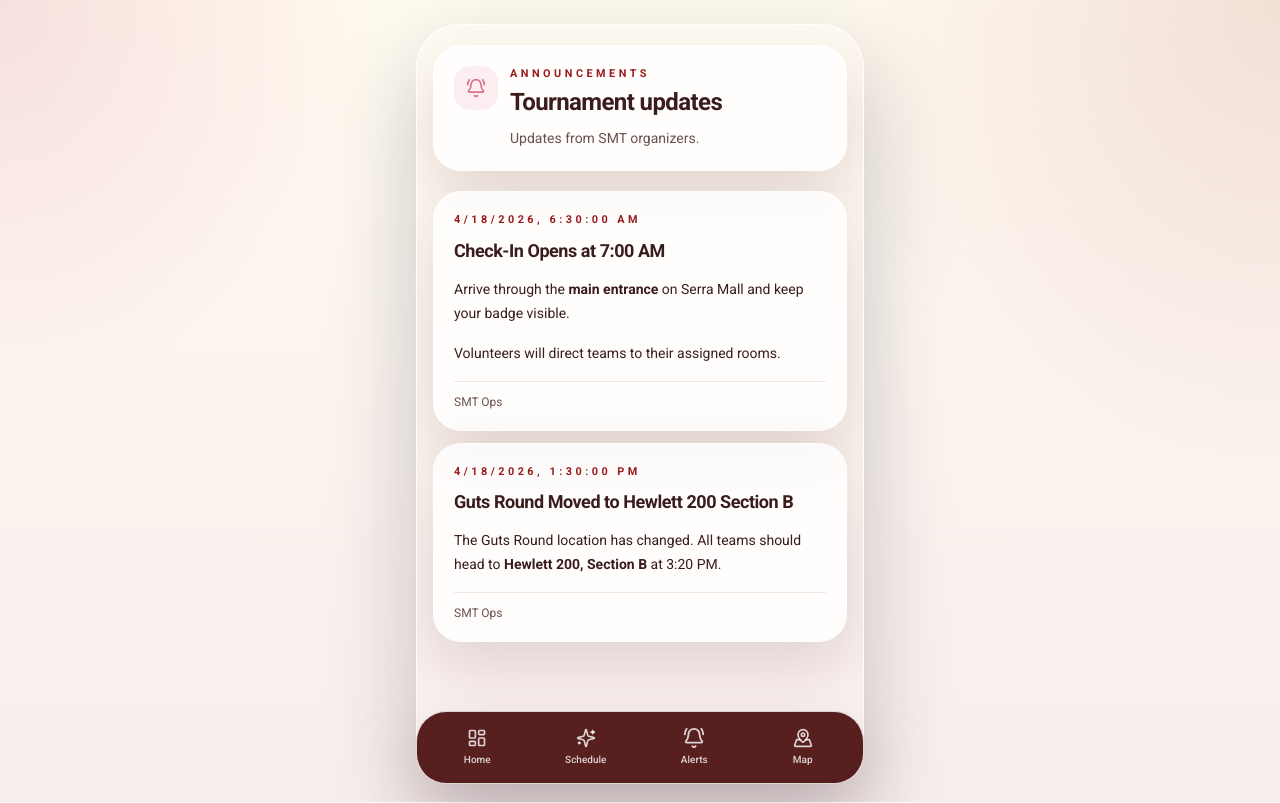
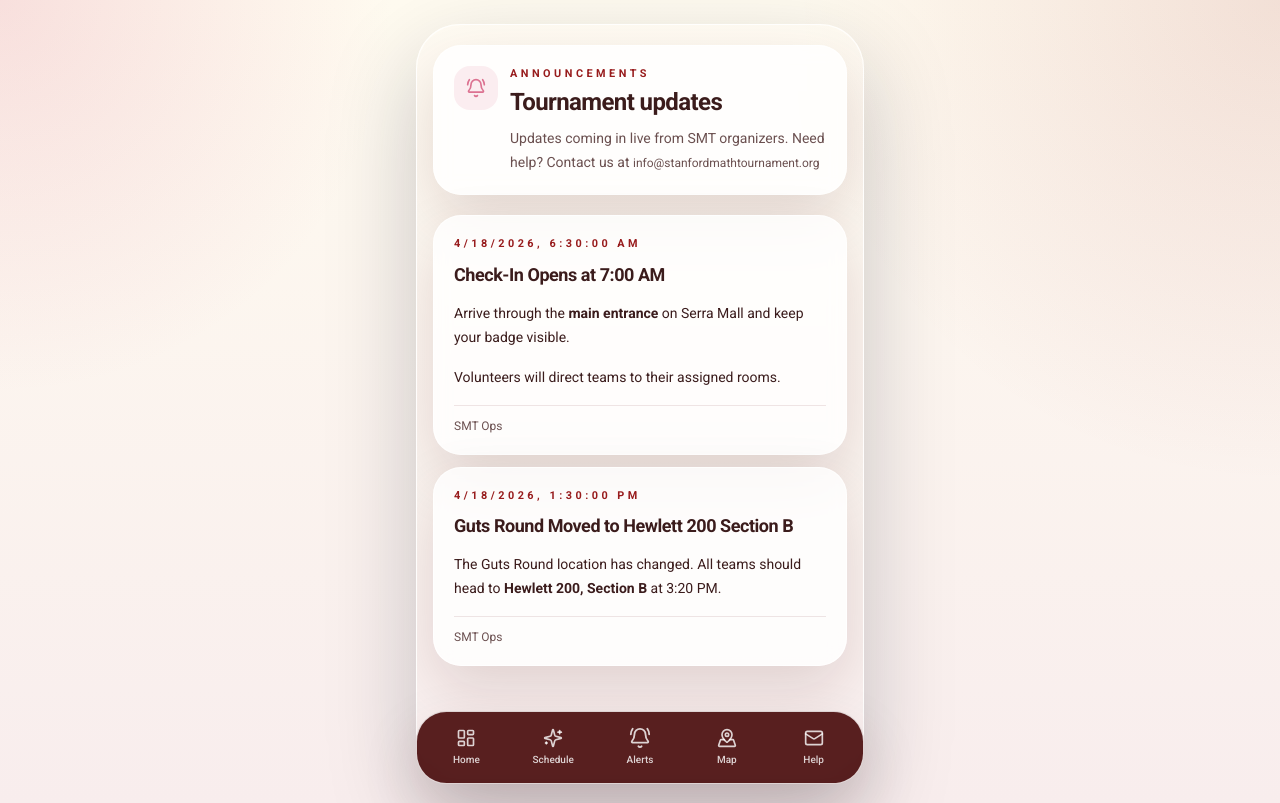
Before and after one commit to anishanne/participants, a Next.js app: page /announcements in a window 1280 px wide. Built offline with nearby package versions, Linux system fonts and the light colour scheme; no server answers; the database is empty.

Commit message:
add contact us

```diff
--- a/app/(admin)/admin/denied/page.tsx
+++ b/app/(admin)/admin/denied/page.tsx
@@ -24,9 +24,15 @@ export default async function AdminDeniedPage() {
             Access Denied
           </h1>
           <p className="text-sm text-[color:var(--ink-soft)]">
-            Your admin access request was denied. Contact the tournament organizers if you believe this is an error.
+            Your admin access request was denied.
           </p>
         </div>
+        <a
+          href="mailto:info@stanfordmathtournament.org"
+          className="inline-flex w-full items-center justify-center rounded-2xl bg-[color:var(--crimson)] px-4 py-3 text-sm font-semibold text-white transition hover:brightness-105"
+        >
+          Contact Us
+        </a>
         <a
           href="/api/auth/logout"
           className="inline-flex w-full items-center justify-center rounded-2xl border border-[color:var(--line)] px-4 py-3 text-sm font-medium text-[color:var(--ink)] transition hover:bg-white/90"
--- a/components/announcements-feed.tsx
+++ b/components/announcements-feed.tsx
@@ -17,14 +17,17 @@ export function AnnouncementsFeed() {
           <div>
             <p className="eyebrow">Announcements</p>
             <h1 className="section-title mt-1">Tournament updates</h1>
-            <p className="body-copy mt-2">Updates from SMT organizers.</p>
+            <p className="body-copy mt-2">Updates coming in live from SMT organizers. Need help? Contact us at <a href="mailto:info@stanfordmathtournament.org" className="text-xs text-[color:var(--ink-soft)] hover:underline">info@stanfordmathtournament.org</a></p>
           </div>
         </div>
       </section>
 
       {announcements.length === 0 ? (
-        <section className="panel-muted p-5 text-center">
+        <section className="panel-muted p-5 text-center space-y-2">
           <p className="text-sm text-[color:var(--ink-soft)]">No announcements yet. Check back closer to tournament day.</p>
+          <a href="mailto:info@stanfordmathtournament.org" className="text-xs text-[color:var(--ink-soft)] hover:underline">
+            Questions? Contact us at info@stanfordmathtournament.org
+          </a>
         </section>
       ) : (
         <section className="space-y-3">
--- a/components/bottom-nav.tsx
+++ b/components/bottom-nav.tsx
@@ -2,7 +2,7 @@
 
 import Link from "next/link";
 import { usePathname } from "next/navigation";
-import { BellRing, LayoutDashboard, MapPinned, Sparkles } from "lucide-react";
+import { BellRing, LayoutDashboard, Mail, MapPinned, Sparkles } from "lucide-react";
 import { cn } from "@/lib/utils";
 
 const navItems = [
@@ -25,6 +25,11 @@ const navItems = [
     href: "/map",
     label: "Map",
     icon: MapPinned
+  },
+  {
+    href: "mailto:info@stanfordmathtournament.org",
+    label: "Help",
+    icon: Mail
   }
 ];
 
@@ -33,14 +38,17 @@ export function BottomNav() {
 
   return (
     <nav className="fixed bottom-0 left-1/2 z-30 mb-[max(1rem,env(safe-area-inset-bottom))] w-[calc(100%-1.5rem)] max-w-md -translate-x-1/2 rounded-[1.9rem] border border-white/80 bg-[rgba(74,14,14,0.92)] px-2 py-2 shadow-lift backdrop-blur">
-      <ul className="grid grid-cols-4 gap-1">
+      <ul className="grid grid-cols-5 gap-1">
         {navItems.map((item) => {
           const Icon = item.icon;
           const active = pathname === item.href;
 
+          const isExternal = item.href.startsWith("mailto:");
+          const Component = isExternal ? "a" : Link;
+
           return (
             <li key={item.href}>
-              <Link
+              <Component
                 href={item.href}
                 className={cn(
                   "flex flex-col items-center justify-center rounded-2xl px-1 py-2 text-[10px] font-medium text-white/80 transition hover:text-white",
@@ -49,7 +57,7 @@ export function BottomNav() {
               >
                 <Icon className={cn("mb-1 h-5 w-5", active && "scale-110")} />
                 <span>{item.label}</span>
-              </Link>
+              </Component>
             </li>
           );
         })}
--- a/components/home-overview.tsx
+++ b/components/home-overview.tsx
@@ -229,6 +229,14 @@ export function HomeOverview() {
           </div>
         </div>
       </section>
+
+      {/* Contact */}
+      <a
+        href="mailto:info@stanfordmathtournament.org"
+        className="block text-center text-xs text-[color:var(--ink-soft)] transition hover:text-[color:var(--ink)]"
+      >
+        Need help? Contact info@stanfordmathtournament.org
+      </a>
     </div>
   );
 }
--- a/components/schedule-view.tsx
+++ b/components/schedule-view.tsx
@@ -110,9 +110,14 @@ export function ScheduleView() {
 
           {/* Not found */}
           {lookupError && preferences.studentId ? (
-            <p className="rounded-[1.2rem] border border-[rgba(152,28,29,0.15)] bg-[rgba(152,28,29,0.04)] px-4 py-3 text-sm text-[color:var(--crimson)]">
-              No student found for badge &ldquo;{preferences.studentId}&rdquo;
-            </p>
+            <div className="rounded-[1.2rem] border border-[rgba(152,28,29,0.15)] bg-[rgba(152,28,29,0.04)] px-4 py-3">
+              <p className="text-sm text-[color:var(--crimson)]">
+                No student found for badge &ldquo;{preferences.studentId}&rdquo;
+              </p>
+              <a href="mailto:info@stanfordmathtournament.org" className="mt-1 block text-xs text-[color:var(--ink-soft)] hover:underline">
+                Need help? Contact info@stanfordmathtournament.org
+              </a>
+            </div>
           ) : null}
 
           <div className="inline-flex rounded-full border border-[color:var(--line)] bg-white/85 p-1">
```
